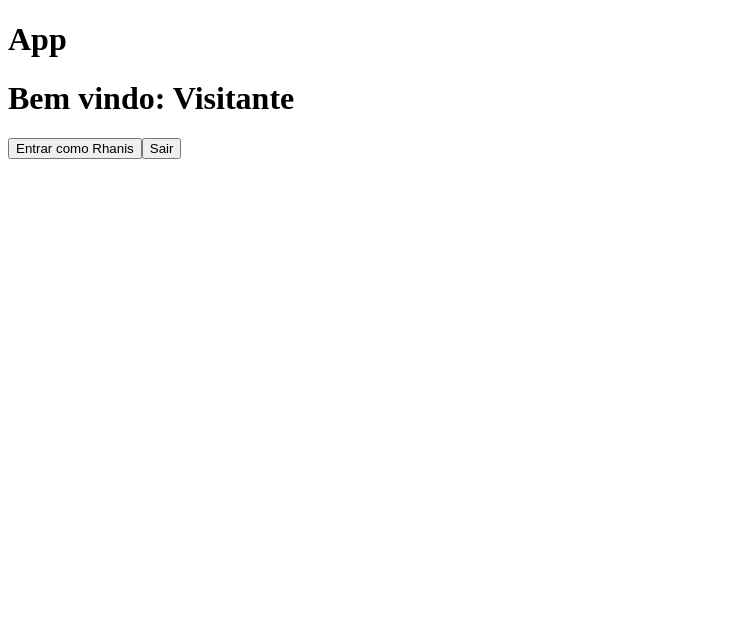
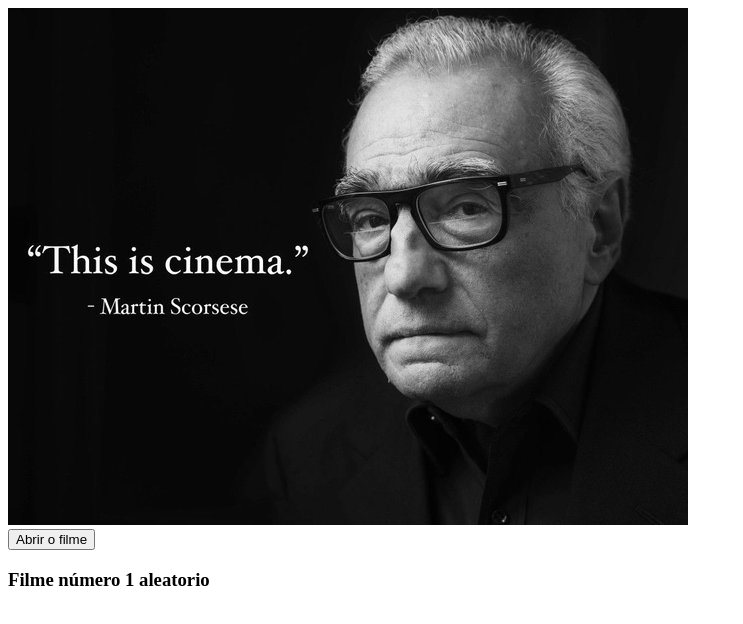
Before and after one commit to Rhaniel99/amsterdam-hub, a React (Create React App) app in the folder frontend/: page / in a window 1280 px wide. Shown: the top 624 px of the page, without its empty margins (0-743 px from the left). Built offline with nearby package versions, Linux system fonts and the light colour scheme.

Commit message:
biscoito da sorte project

```diff
--- a/frontend/src/App.js
+++ b/frontend/src/App.js
@@ -1,18 +1,39 @@
 import React, { Component } from 'react';
-import Membro from './components/Membro';
 
+class App extends Component{
+    constructor (props) {
+        super(props);
+        this.state = {
 
-class App extends Component {
+        }
+        this.frases = ['O riso é a menor distância entre duas pessoas.',
+        'Deixe de lado as preocupações e seja feliz.',
+        'Realize o óbvio, pense no improvável e conquiste o impossível.',
+        'Acredite em milagres, mas não dependa deles.',
+        'A maior barreira para o sucesso é o medo do fracasso.'];
 
+    }
 
-  render() {
-    return (
-      <div>
-        <h1>App</h1>
-        <Membro nome="Visitante"/>
-      </div>
-    );
-  }
+    render () {
+        return (
+            <div>
+              <img src={require('./assets/cinema.jpg')} />
+              <Botao />
+              <h3>Filme número 1 aleatorio</h3>
+            </div>
+        )
+    }
+}
+
+class Botao extends Component {
+
+    render () {
+        return (
+            <div>
+              <button>Abrir o filme</button>
+            </div>
+        )
+    }
 }
 
 export default App;
```
Also changed, not shown: frontend/src/components/Feed/index.js (added, +18 -0 lines), frontend/src/assets/cinema.jpg (added).
